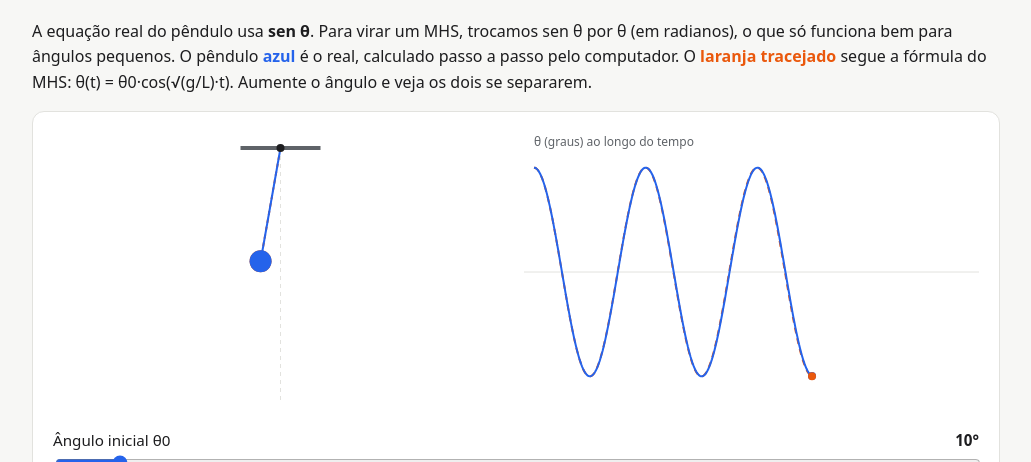
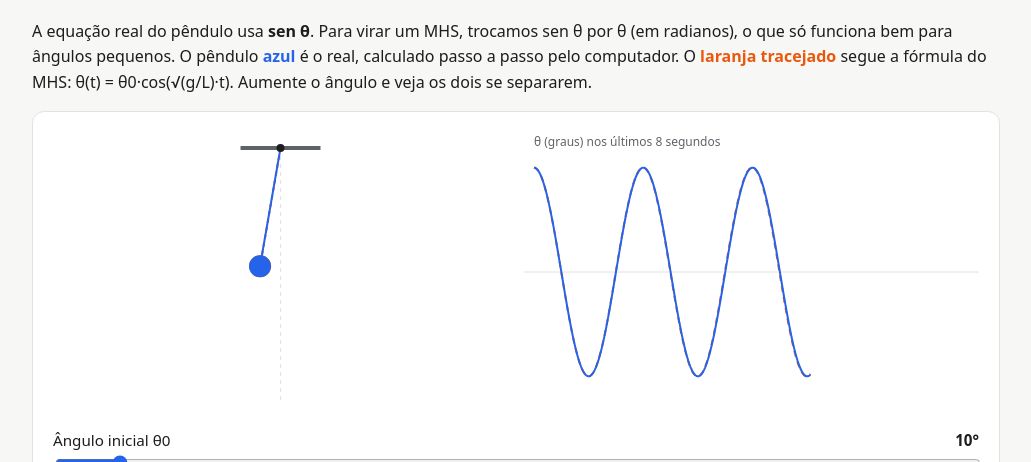
Before and after one commit to ivnls/movimento-harmonico, a plain HTML site: page index.html in a window 1280 px wide. Shown: the part 3345-3807 px from the top of the page, without its empty margins (124-1155 px from the left). Drawn offline with Linux system fonts and the light colour scheme.

Commit message:
Corrige cache dos scripts e pêndulo continua ao mudar os valores

```diff
--- a/pendulo.js
+++ b/pendulo.js
@@ -14,37 +14,47 @@
  *  Aqui comparamos os dois:
  *    - pêndulo real (azul): calculado passo a passo pelo computador
  *    - pêndulo MHS (laranja, tracejado): fórmula com cosseno
+ *
+ *  Quando você muda os controles, o movimento NÃO recomeça: os dois
+ *  pêndulos continuam de onde estavam, já com os novos valores.
  */
 
-const G = 9.81;   // aceleração da gravidade (m/s²)
+const G = 9.81;            // aceleração da gravidade (m/s²)
+const PASSO = 0.001;       // passo da simulação real, em segundos
+const JANELA_GRAFICO = 8;  // o gráfico mostra os últimos 8 segundos
 
-// Estado da seção
-let anguloInicial = 0;        // θ0 em radianos
-let comprimento = 1;          // L em metros
-let omegaPendulo = 0;         // ω = √(g/L)
-let periodoMHS = 0;           // T pela fórmula do MHS
-let periodoReal = 0;          // T medido na simulação real
-let tempoPendulo = 0;         // relógio desta seção
-let duracaoPendulo = 0;       // quanto tempo o gráfico mostra
+// Parâmetros escolhidos nos controles
+let anguloInicial = grausParaRadianos(10);   // θ0, em radianos
+let comprimento = 1;                         // L, em metros
 
-// A simulação real é guardada numa lista: um ângulo a cada PASSO segundos
-const PASSO = 0.001;
-let angulosReais = [];
+// Estado do pêndulo real: ângulo e velocidade angular
+let thetaReal = anguloInicial;
+let velocidadeAngularReal = 0;
+
+// Estado do pêndulo MHS. Em vez de usar θ0·cos(ω·t) direto, guardamos o
+// ângulo de dentro do cosseno ("faseMHS") e somamos ω·Δt a cada quadro.
+// Assim, se ω mudar, a curva continua sem dar saltos.
+let faseMHS = 0;
+
+// Relógio desta seção e histórico de pontos para o gráfico
+let tempoPendulo = 0;
+let historico = [];   // lista de { t, real, mhs } (ângulos em radianos)
 
 const penduloRodando = criarBotaoPausa("pPlay");
 
 
-/* ---------- A física ---------- */
+/* =====================================================================
+ *  A FÍSICA
+ * ===================================================================== */
 
-// Ângulo do pêndulo MHS: θ(t) = θ0 · cos(ω·t)
-function anguloMHS(t) {
-  return anguloInicial * Math.cos(omegaPendulo * t);
+// ω do MHS: √(g / L)
+function omegaDoPendulo() {
+  return Math.sqrt(G / comprimento);
 }
 
-// Ângulo do pêndulo real: procuramos na lista calculada
-function anguloReal(t) {
-  const indice = Math.min(Math.round(t / PASSO), angulosReais.length - 1);
-  return angulosReais[indice];
+// Ângulo do pêndulo MHS: θ0 · cos(fase)
+function anguloMHS() {
+  return anguloInicial * Math.cos(faseMHS);
 }
 
 // Aceleração angular real: −(g/L) · sen θ
@@ -52,62 +62,66 @@ function aceleracaoAngular(theta) {
   return -(G / comprimento) * Math.sin(theta);
 }
 
-// Calcula o pêndulo real passo a passo (método de Runge-Kutta de 4ª ordem).
-// A cada passo pequeno, estimamos como o ângulo e a velocidade angular
-// mudam, usando a aceleração −(g/L)·sen θ.
-function simularPenduloReal() {
-  angulosReais = [];
-  let theta = anguloInicial;   // começa no ângulo inicial...
-  let w = 0;                   // ...e parado
-  periodoReal = 0;
-
-  const numeroDePassos = Math.ceil(duracaoPendulo / PASSO) + 1;
-  for (let i = 0; i < numeroDePassos; i++) {
-    angulosReais.push(theta);
-
-    // Quatro estimativas da inclinação, combinadas numa média ponderada
+// Avança um pêndulo real por um passo pequeno (método de Runge-Kutta de
+// 4ª ordem). Recebe o ângulo e a velocidade angular de agora e devolve
+// os valores depois do passo.
+function passoRungeKutta(theta, w, dt) {
+  // Quatro estimativas de como θ e w mudam, combinadas numa média ponderada
   const k1theta = w;
   const k1w = aceleracaoAngular(theta);
-    const k2theta = w + (PASSO / 2) * k1w;
-    const k2w = aceleracaoAngular(theta + (PASSO / 2) * k1theta);
-    const k3theta = w + (PASSO / 2) * k2w;
-    const k3w = aceleracaoAngular(theta + (PASSO / 2) * k2theta);
-    const k4theta = w + PASSO * k3w;
-    const k4w = aceleracaoAngular(theta + PASSO * k3theta);
+  const k2theta = w + (dt / 2) * k1w;
+  const k2w = aceleracaoAngular(theta + (dt / 2) * k1theta);
+  const k3theta = w + (dt / 2) * k2w;
+  const k3w = aceleracaoAngular(theta + (dt / 2) * k2theta);
+  const k4theta = w + dt * k3w;
+  const k4w = aceleracaoAngular(theta + dt * k3theta);
 
-    const wAnterior = w;
-    theta += (PASSO / 6) * (k1theta + 2 * k2theta + 2 * k3theta + k4theta);
-    w += (PASSO / 6) * (k1w + 2 * k2w + 2 * k3w + k4w);
+  return {
+    theta: theta + (dt / 6) * (k1theta + 2 * k2theta + 2 * k3theta + k4theta),
+    w: w + (dt / 6) * (k1w + 2 * k2w + 2 * k3w + k4w),
+  };
+}
 
-    // Medindo o período: o pêndulo sai parado do lado direito. Quando a
-    // velocidade volta a zero pela primeira vez, ele está parado do lado
-    // esquerdo: passou meio período.
-    if (periodoReal === 0 && i > 0 && wAnterior < 0 && w >= 0) {
-      periodoReal = 2 * (i + 1) * PASSO;
+// Mede o período real: soltamos um pêndulo de teste parado em θ0 e
+// simulamos até ele parar do outro lado (velocidade volta a zero).
+// Esse tempo é meio período.
+function medirPeriodoReal() {
+  let theta = anguloInicial;
+  let w = 0;
+  let t = 0;
+  while (true) {
+    const novo = passoRungeKutta(theta, w, PASSO);
+    t += PASSO;
+    if (w < 0 && novo.w >= 0) {   // a velocidade trocou de sinal: parou
+      return 2 * t;
     }
+    theta = novo.theta;
+    w = novo.w;
   }
 }
 
 
-/* ---------- Controles ---------- */
+/* =====================================================================
+ *  CONTROLES
+ * ===================================================================== */
 
 function lerPendulo() {
   const graus = lerControle("pTheta");
-  anguloInicial = grausParaRadianos(graus);
+  const novoAngulo = grausParaRadianos(graus);
+
+  // Se o ângulo inicial mudou, mudamos o tamanho do balanço do pêndulo
+  // real na mesma proporção, sem reiniciar o movimento.
+  const proporcao = novoAngulo / anguloInicial;
+  thetaReal *= proporcao;
+  velocidadeAngularReal *= proporcao;
+
+  anguloInicial = novoAngulo;
   comprimento = lerControle("pL");
-
-  omegaPendulo = Math.sqrt(G / comprimento);
-  periodoMHS = (2 * Math.PI) / omegaPendulo;
-
-  // Mostramos três períodos. O real é sempre um pouco maior que o do MHS,
-  // então reservamos uma folga de 30%.
-  duracaoPendulo = 3 * periodoMHS * 1.3;
-  simularPenduloReal();
-  tempoPendulo = 0;
 
   // Quanto sen θ0 é diferente de θ0?
   const seno = Math.sin(anguloInicial);
   const erro = ((anguloInicial - seno) / seno) * 100;
+  const periodoMHS = (2 * Math.PI) / omegaDoPendulo();
 
   escrever("opTheta", graus + "°");
   escrever("opL", formatar(comprimento, 1) + " m");
@@ -115,7 +129,7 @@ function lerPendulo() {
   escrever("pSen", formatar(seno, 3));
   escrever("pErro", formatar(erro, 1) + "%");
   escrever("pTmhs", formatar(periodoMHS, 3) + " s");
-  escrever("pTreal", formatar(periodoReal, 3) + " s");
+  escrever("pTreal", formatar(medirPeriodoReal(), 3) + " s");
 }
 
 for (const id of ["pTheta", "pL"]) {
@@ -123,7 +137,38 @@ for (const id of ["pTheta", "pL"]) {
 }
 
 
-/* ---------- Desenho ---------- */
+/* =====================================================================
+ *  AVANÇAR O TEMPO
+ * ===================================================================== */
+
+function avancar(tempoQuePassou) {
+  // Dividimos o tempo em passos pequenos de 0,001 s
+  const numeroDePassos = Math.round(tempoQuePassou / PASSO);
+  const dt = numeroDePassos * PASSO;
+
+  // Pêndulo real: um passo de Runge-Kutta de cada vez
+  for (let i = 0; i < numeroDePassos; i++) {
+    const novo = passoRungeKutta(thetaReal, velocidadeAngularReal, PASSO);
+    thetaReal = novo.theta;
+    velocidadeAngularReal = novo.w;
+  }
+
+  // Pêndulo MHS: o ângulo do cosseno anda ω · Δt
+  faseMHS += omegaDoPendulo() * dt;
+
+  tempoPendulo += dt;
+
+  // Guarda o ponto no histórico e apaga os pontos que saíram da janela
+  historico.push({ t: tempoPendulo, real: thetaReal, mhs: anguloMHS() });
+  while (historico[0].t < tempoPendulo - JANELA_GRAFICO) {
+    historico.shift();
+  }
+}
+
+
+/* =====================================================================
+ *  DESENHO
+ * ===================================================================== */
 
 // Desenha um pêndulo pendurado em (pivoX, pivoY)
 function desenharUmPendulo(pincel, pivoX, pivoY, tamanho, theta, corDoPendulo, tracejado) {
@@ -134,53 +179,83 @@ function desenharUmPendulo(pincel, pivoX, pivoY, tamanho, theta, corDoPendulo, t
   bolinha(pincel, x, y, 11, corDoPendulo);
 }
 
-function desenharPendulo() {
-  if (penduloRodando()) {
-    tempoPendulo += 1 / 60;               // cerca de 1/60 s por quadro
-    if (tempoPendulo >= duracaoPendulo) { // chegou ao fim: recomeça
-      tempoPendulo = 0;
-    }
-  }
-  const thetaReal = anguloReal(tempoPendulo);
-  const thetaMHS = anguloMHS(tempoPendulo);
-
-  /* ---------- Os dois pêndulos ---------- */
-  {
+function desenharPendulos() {
   const { pincel, largura, altura } = prepararTela("pendulo");
   const pivoX = largura / 2;
   const pivoY = 16;
-    // 2 metros (o maior L) ocupam quase toda a altura
-    const tamanho = (comprimento / 2) * (altura - 50);
+  // O maior fio (2 m) ocupa quase toda a altura do desenho
+  const tamanho = (comprimento / 2) * (altura - 40);
 
   linha(pincel, pivoX - 40, pivoY, pivoX + 40, pivoY, cor("--muted"), 4);
   linha(pincel, pivoX, pivoY, pivoX, altura - 10, cor("--line"), 1, true);   // vertical
-    desenharUmPendulo(pincel, pivoX, pivoY, tamanho, thetaMHS, cor("--orange"), true);
+  desenharUmPendulo(pincel, pivoX, pivoY, tamanho, anguloMHS(), cor("--orange"), true);
   desenharUmPendulo(pincel, pivoX, pivoY, tamanho, thetaReal, cor("--accent"), false);
   bolinha(pincel, pivoX, pivoY, 4, cor("--text"));
 }
 
-  /* ---------- Gráfico θ(t) em graus ---------- */
-  {
+function desenharGraficoPendulo() {
   const { pincel, largura, altura } = prepararTela("penduloGrafico");
   const meio = altura / 2;
-    const maximo = radianosParaGraus(anguloInicial) * 1.15;
-    const tempoParaPixel = (t) => 10 + ((largura - 20) * t) / duracaoPendulo;
-    const grausParaPixel = (graus) => meio - (graus / maximo) * (altura / 2 - 20);
+
+  // Escala vertical: o maior ângulo que aparece no histórico, com folga
+  let maiorAngulo = radianosParaGraus(anguloInicial);
+  for (const ponto of historico) {
+    maiorAngulo = Math.max(maiorAngulo, Math.abs(radianosParaGraus(ponto.real)), Math.abs(radianosParaGraus(ponto.mhs)));
+  }
+  const escala = maiorAngulo * 1.15;
+
+  // O gráfico "anda": a borda direita é sempre o instante atual
+  const inicioDaJanela = Math.max(0, tempoPendulo - JANELA_GRAFICO);
+  const tempoParaPixel = (t) => 10 + ((largura - 20) * (t - inicioDaJanela)) / JANELA_GRAFICO;
+  const grausParaPixel = (graus) => meio - (graus / escala) * (altura / 2 - 20);
 
   linha(pincel, 0, meio, largura, meio, cor("--line"));
-    texto(pincel, "θ (graus) ao longo do tempo", 10, 14, cor("--muted"), 12);
+  texto(pincel, "θ (graus) nos últimos 8 segundos", 10, 14, cor("--muted"), 12);
 
-    const realEmGraus = (t) => radianosParaGraus(anguloReal(t));
-    const mhsEmGraus = (t) => radianosParaGraus(anguloMHS(t));
-    curva(pincel, mhsEmGraus, 0, tempoPendulo, tempoParaPixel, grausParaPixel, cor("--orange"), 2, true);
-    curva(pincel, realEmGraus, 0, tempoPendulo, tempoParaPixel, grausParaPixel, cor("--accent"), 2);
-
-    bolinha(pincel, tempoParaPixel(tempoPendulo), grausParaPixel(realEmGraus(tempoPendulo)), 4, cor("--accent"));
-    bolinha(pincel, tempoParaPixel(tempoPendulo), grausParaPixel(mhsEmGraus(tempoPendulo)), 4, cor("--orange"));
+  // Liga os pontos do histórico: primeiro o MHS, depois o real por cima
+  const series = [
+    { campo: "mhs", corDaCurva: cor("--orange"), tracejada: true },
+    { campo: "real", corDaCurva: cor("--accent"), tracejada: false },
+  ];
+  for (const serie of series) {
+    pincel.strokeStyle = serie.corDaCurva;
+    pincel.lineWidth = 2;
+    pincel.setLineDash(serie.tracejada ? [6, 5] : []);
+    pincel.beginPath();
+    historico.forEach((ponto, i) => {
+      const x = tempoParaPixel(ponto.t);
+      const y = grausParaPixel(radianosParaGraus(ponto[serie.campo]));
+      if (i === 0) {
+        pincel.moveTo(x, y);
+      } else {
+        pincel.lineTo(x, y);
+      }
+    });
+    pincel.stroke();
+    pincel.setLineDash([]);
+  }
 }
 
-  requestAnimationFrame(desenharPendulo);
+
+/* =====================================================================
+ *  ANIMAÇÃO
+ * ===================================================================== */
+
+let instanteAnteriorPendulo = null;
+
+function quadroPendulo(instanteAtual) {
+  if (instanteAnteriorPendulo !== null && penduloRodando()) {
+    // Tempo real que passou desde o último quadro (no máximo 0,05 s)
+    const passou = Math.min((instanteAtual - instanteAnteriorPendulo) / 1000, 0.05);
+    avancar(passou);
+  }
+  instanteAnteriorPendulo = instanteAtual;
+
+  desenharPendulos();
+  desenharGraficoPendulo();
+  requestAnimationFrame(quadroPendulo);
 }
 
 lerPendulo();
-requestAnimationFrame(desenharPendulo);
+historico.push({ t: 0, real: thetaReal, mhs: anguloMHS() });
+requestAnimationFrame(quadroPendulo);
```
Also changed, not shown: index.html (+5 -5 lines). Lines whose indentation alone changed are shown as unchanged.
